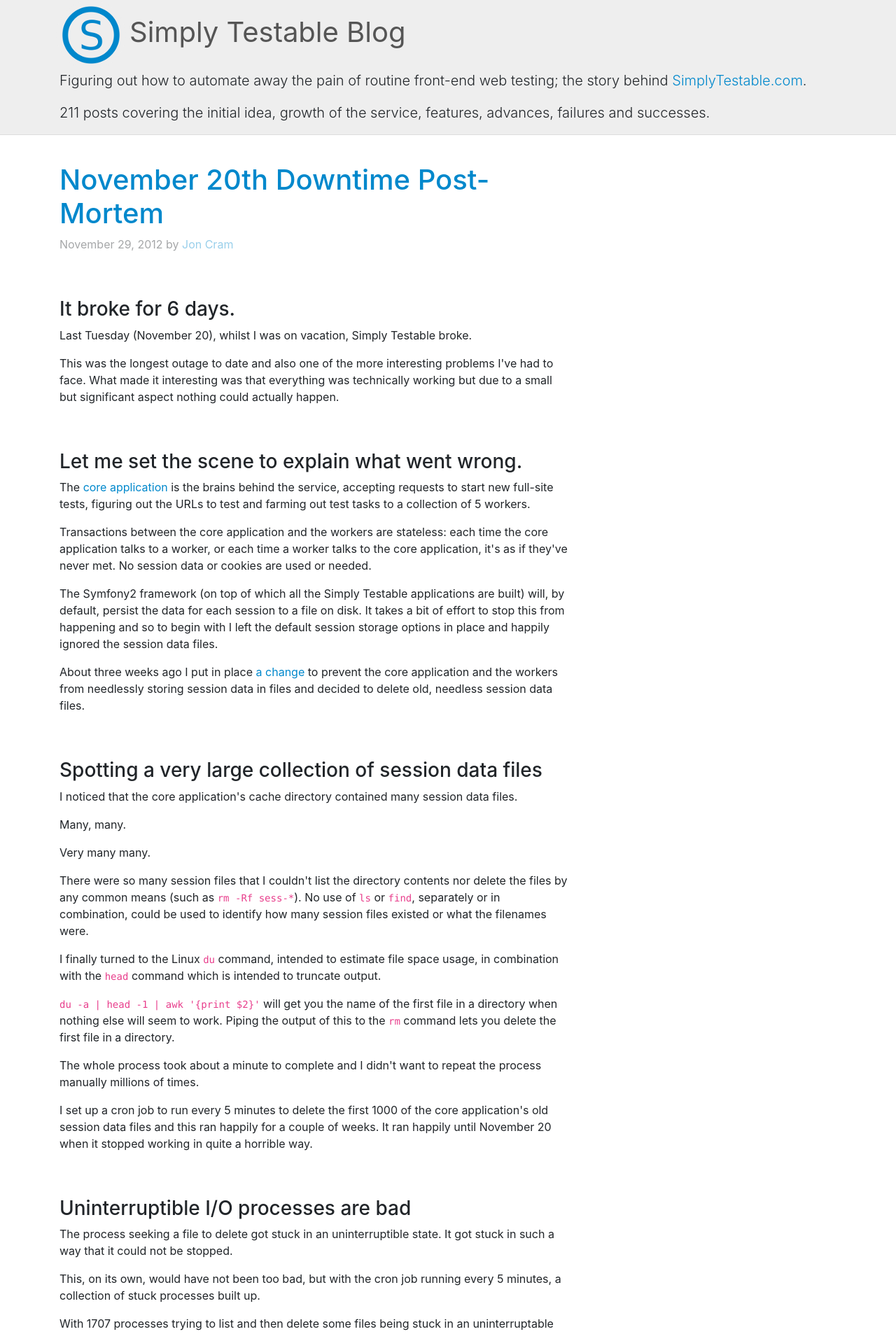
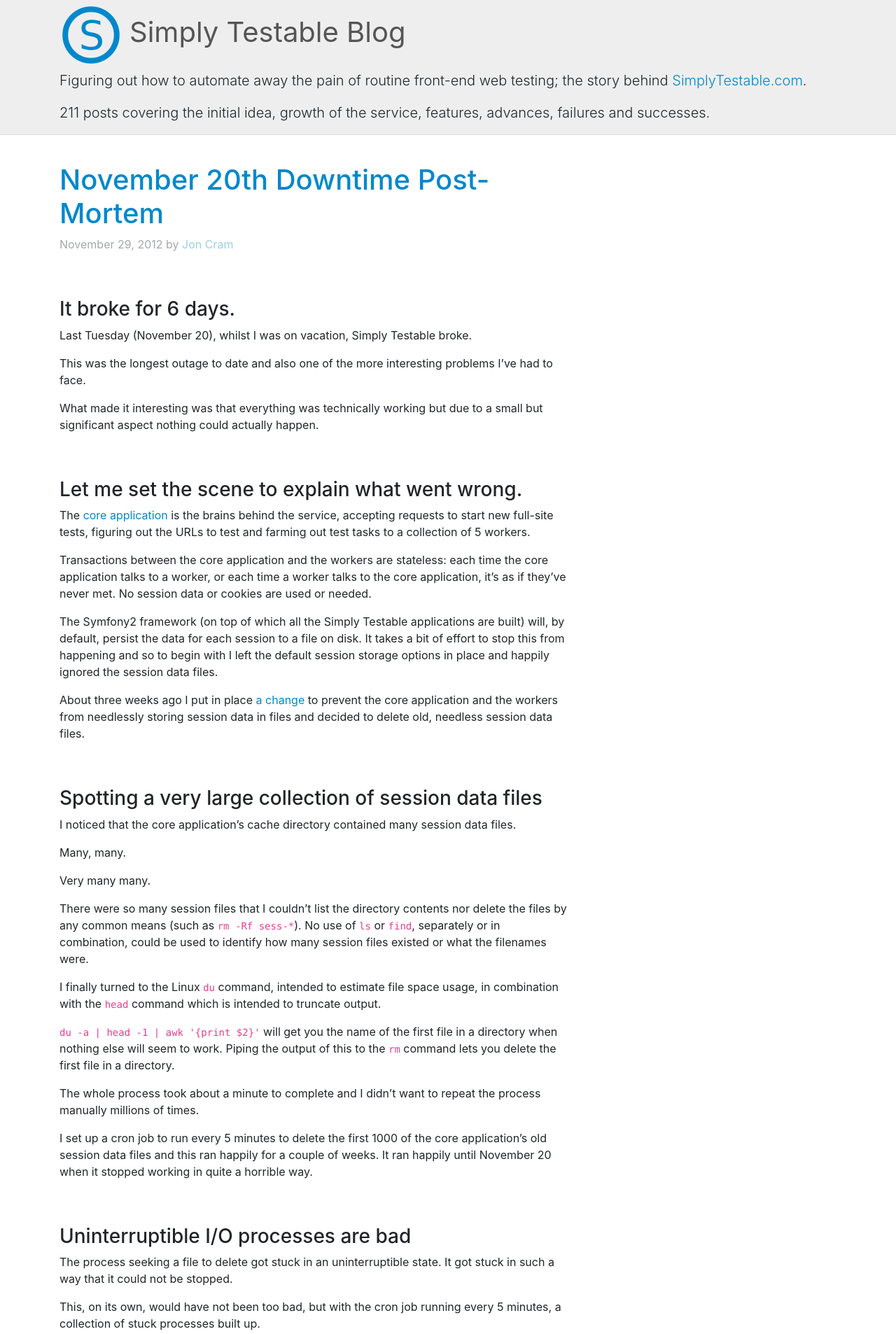
Before and after one commit to webignition/blog.simplytestable.com, a Jekyll site: the page built from _posts/2012/2012-11-29-november-20th-downtime-post-mortem.md, in a window 1280 px wide. Shown: the top 1906 px of the page at 70% size. Built offline with Jekyll 4.4.1, drawn with Linux system fonts in a browser that asks for light colours; nearby versions of some CDN libraries; comment, search, counter and statistics services are not loaded; some of the changed text lies outside the part shown.

Commit message:
Convert posts to markdown (17/N)

```diff
--- a/_posts/2012/2012-11-29-november-20th-downtime-post-mortem.html
+++ /dev/null
@@ -1,268 +0,0 @@
----
-layout: default
-title: "November 20th Downtime Post-Mortem"
-author:
-    name: Jon Cram
-    url: https://github.com/webignition
----
-
-<div class="section">
-    <h3>
-        It broke for 6 days.
-    </h3>
-    <p>
-        Last Tuesday (November 20), whilst I was on vacation, Simply Testable
-        broke.
-    </p>
-    <p>
-        This was the longest outage to date and also one of the more interesting
-        problems I've had to face.
-
-        What made it interesting was that everything was technically working but
-        due to a small but significant aspect nothing could actually happen.
-    </p>
-    <h3>
-        Let me set the scene to explain what went wrong.
-    </h3>
-    <p>
-        The <a href="https://github.com/webignition/app.simplytestable.com">core application</a>
-        is the brains behind the service, accepting requests to start new full-site tests,
-        figuring out the URLs to test and farming out test tasks to a collection of 5 workers.
-    </p>
-    <p>
-        Transactions between the core application and the workers are stateless:
-        each time the core  application talks to a worker, or each time a worker
-        talks to the core application, it's as if they've never met. No session data
-        or cookies are used or needed.
-    </p>
-    <p>
-         The Symfony2 framework (on top of which all the Simply Testable applications
-         are built) will, by default, persist the data for each session to a file
-         on disk. It takes a bit of effort to stop this from happening and so to
-         begin with I left the default session storage options in place and
-         happily ignored the session data files.
-    </p>
-    <p>
-        About three weeks ago I put in place <a href="https://github.com/webignition/app.simplytestable.com/commit/cf4a718ea77f7e1c2657ce33b6cd792453ebe84b">a change</a>
-        to prevent the core application and the workers from needlessly storing
-        session data in files and decided to delete old, needless session data files.
-    </p>
-    <h3>
-        Spotting a very large collection of session data files
-    </h3>
-    <p>
-        I noticed that the core application's cache directory contained many session
-        data files.
-    </p>
-    <p>
-        Many, many.
-    </p>
-    <p>
-        Very many many.
-    </p>
-    <p>
-        There were so many session files that I couldn't list the directory contents nor
-        delete the files by any common means (such as <code>rm -Rf sess-*</code>).
-        No use of <code>ls</code> or <code>find</code>, separately or in combination,
-        could be used to identify how many session files existed or what the
-        filenames were.
-    </p>
-    <p>
-        I finally turned to the Linux <code>du</code> command, intended to
-        estimate file space usage, in combination with the <code>head</code> command
-        which is intended to truncate output.
-    </p>
-    <p>
-        <code>du -a | head -1 | awk '{print $2}'</code> will get you the
-        name of the first file in a directory when nothing else will seem to work.
-        Piping the output of this to the <code>rm</code> command lets you
-        delete the first file in a directory.
-    </p>
-    <p>
-        The whole process took about a minute to complete and I didn't want to
-        repeat the process manually millions of times.
-    </p>
-    <p>
-        I set up a cron job to run every 5 minutes to delete the first 1000 of the core application's old
-        session data files and this ran happily for a couple of weeks. It ran happily until
-        November 20 when it stopped working in quite a horrible way.
-    </p>
-    <h3>
-        Uninterruptible I/O processes are bad
-    </h3>
-    <p>
-        The process seeking a file to delete got stuck in an uninterruptible
-        state. It got stuck in such a way that it could not be stopped.
-    </p>
-    <p>
-        This, on its own, would have not been too bad, but with the cron job running
-        every 5 minutes, a collection of stuck processes built up.
-    </p>
-    <p>
-        With 1707 processes trying to list and then delete some files being
-        stuck in an uninterruptable state, all disk read and write operations ended
-        up getting stuck in an uninterruptable state waiting for previously-started
-        operations to complete.
-    </p>
-    <p>
-        Everything of use needs to read and write data. Web servers write information
-        to log files, database servers read from and write to data files, the applications
-        we wrote ourselves log various pieces of information to help us figure
-        out when things go wrong.
-    </p>
-    <p>
-        All applications on which Simply Testable depends got stuck waiting for logging
-        processes to write to disk.
-    </p>
-    <p>
-        Uninterruptible processes cannot, by definition, by interrupted.
-    </p>
-    <p>
-        No <code>kill -9 &lt;pid&gt;</code> here, no matter if you're the owner
-        of the process or root or any other super or magic user.
-    </p>
-    <p>
-        No rebooting a server gracefully. Issue a <code>reboot</code> command
-        and your server will restart once all running processes have been safely
-        stopped. If you have one or more uninterruptible processes running this
-        gets you nowhere.
-    </p>
-    <h3>
-        Rebooting the hard way
-    </h3>
-    <p>
-        The only option was a hard reboot, equivalent to yanking out the power
-        cord and then plugging it back in again.
-    </p>
-    <p>
-        I'm sure you've heard that yanking out the power cord can be bad for a
-        computer. With data being read from and written to your hard disk
-        all the time, there's a fair chance a sudden loss of power will result
-        in a sudden loss or data or, depending on the timing, a sudden loss in
-        your hard drive's ability to work at all.
-    </p>
-    <p>
-        A correctly-timed sudden loss of power can result in a sudden loss of all
-        the data on your hard disk.
-    </p>
-    <p>
-        And there I was, ready to yank the power cord on our production server
-        that had 1707 processes stuck trying to access the disk with no way of
-        knowing if they had failed in a safe manner.
-    </p>
-    <p>
-        This was the only option. I had no choice.
-    </p>
-    <p>
-        This still didn't stop me
-        hesitating over the button I had to click that would send a request
-        to the data center to cause the remote power-off magic to kick in.
-    </p>
-    <h2>
-        Click.
-    </h2>
-    <p>
-        &hellip;
-    </p>
-    <p>
-        Wait.
-    </p>
-    <p>
-        &hellip;
-    </p>
-    <p>
-        Open terminal, <code>ping 5.9.84.201</code>. Wait. <i>Destination host unreachable</i>.
-    </p>
-    <p>
-        That's fine, I've only given it a few seconds. Let's give it a little longer.
-    </p>
-    <p>
-        Ever waited for a production server to restart after being powered off in
-        the most potentially-damaging way?
-    </p>
-    <p>
-        It's a long wait. The server may not start up again. How long do you wait?
-    </p>
-    <p>
-        How about waiting 5 minutes?
-    </p>
-    <p>
-        <code>ping 5.9.84.201</code>. Wait. <i>Destination host unreachable</i>.
-    </p>
-    <p>
-        Whilst it might take a few minutes for all the server applications to start
-        running, it shouldn't take long for it to be in a position to respond to a
-        ping request.
-    </p>
-    <p>
-        Time to send an email to the data center to explain in detail what had
-        gone wrong and what I'd done to try and fix it? It'll at least pass the
-        time.
-    </p>
-    <p>
-        About another 5 minutes passed whilst I wrote out the basics of the email
-        to send to the data center. I checked it clearly covered what state the
-        server was in at the point I issued the hard power off request, what I'd
-        like them to do (see if the disk was dead) and what timescales I'd be
-        looking at to get any hardware replaced if needs be.
-    </p>
-    <p>
-        One last check before sending &hellip;
-    </p>
-    <p>
-        <code>ping 5.9.84.201</code>. <i>64 bytes from 5.9.84.201: icmp_req=1 ttl=54 time=37.5 ms</i>.
-    </p>
-    <p>
-        Brilliant, looks like everything is fine after all. It's been over ten minutes,
-        the server is responding to ping requests, let's verify that some basic
-        services are running.
-    </p>
-    <p>
-        <code>telnet simplytestable.com 80</code>. Wait. <i>Connection refused</i>.
-    </p>
-    <p>
-        Ok, maybe nginx hasn't quite got its act together just yet. Serving up
-        web pages is a bit of a complex job. Let's try something more simple.
-        SSH is dead simple, isn't it?
-    </p>
-    <p>
-        <code>telnet simplytestable.com 22</code>. Wait. <i>Connection refused</i>.
-    </p>
-    <p>
-        Ah. Oh dear. More than 10 minutes and even then the SSH server is not
-        up and running. Maybe the hard disk is dead after all.
-    </p>
-    <p>
-        Hang on. <i>Connection refused</i>. That's good. That means something
-        is letting traffic in on ports 80 and 22 and is responding to tell you to
-        go away.
-    </p>
-    <p>
-        I'll take a grumpy server over a silent server any day. A connection timeout
-        would be bad. Having a connection refused is almost worth celebrating.
-    </p>
-    <h3>
-        Epilogue
-    </h3>
-    <p>
-        Things I have to do:
-    </p>
-    <ul>
-        <li>
-            <p>
-                Never leave any non-essential cron job in place if you're not going
-                to be around to pick up the pieces when it goes wrong.
-            </p>
-        </li>
-        <li>
-            <p>
-                Put in place a monitoring system so that I recieve SMS alerts
-                when something bad goes wrong.
-            </p>
-        </li>
-    </ul>
-    <p>
-        For now all is ok, everything is working just as well as it ever has. And
-        for a free, beta service it's doing well.
-    </p>
-</div>
--- a/assets/css/foo.css
+++ b/assets/css/foo.css
@@ -116,13 +116,9 @@ header .name:before {
 
 .newsletter-highlights {
   list-style: none;
-  margin: 0;
+  margin: 0 0 16px 0;
   padding: 0 0 0 1rem;
   border-left: 3px solid #ddd;
-}
-
-.newsletter-highlight {
-
 }
 
 .illustration {
@@ -167,7 +163,7 @@ header .name:before {
   margin-top: 32px;
 }
 
-.post ol li {
+.post li {
   margin-bottom: 8px;
 }
 
```
Also changed, not shown: _posts/2012/2012-11-09-account-creation-live.html (deleted, +0 -37 lines), _posts/2012/2012-11-09-account-creation-live.md (added, +18 -0 lines), _posts/2012/2012-11-28-choose-html-validation-css-validation-or-both.html (deleted, +0 -35 lines), _posts/2012/2012-11-28-choose-html-validation-css-validation-or-both.md (added, +27 -0 lines), _posts/2012/2012-11-29-november-20th-downtime-post-mortem.md (added, +197 -0 lines), _posts/2012/2012-11-14-simply-testable-updates-november-2012-2.md (renamed from _posts/2012/2012-11-14-simply-testable-updates-november-2012-2.html), _posts/2012/2012-11-28-simply-testable-updates-november-2012-3.md (renamed from _posts/2012/2012-11-28-simply-testable-updates-november-2012-3.html).
